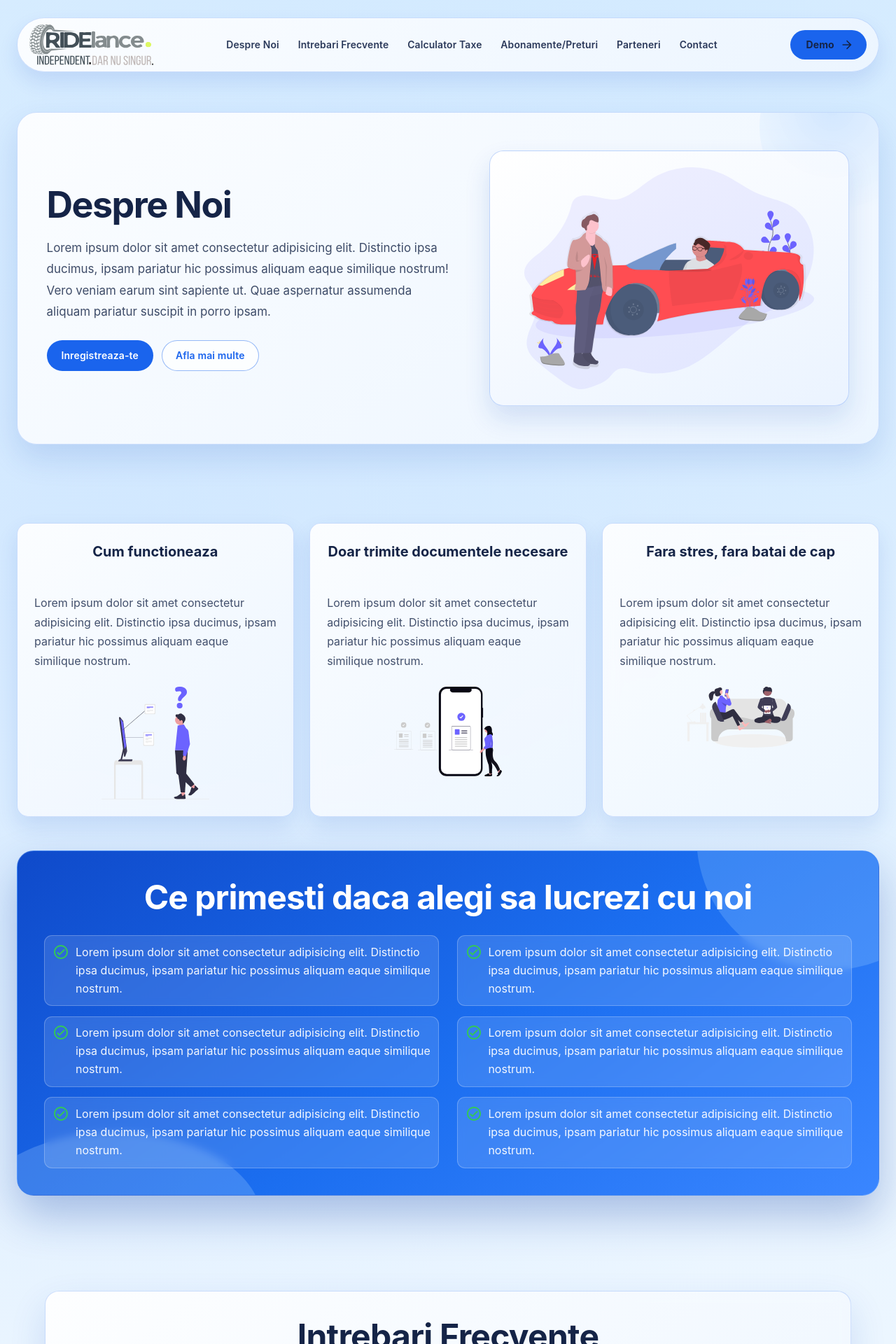
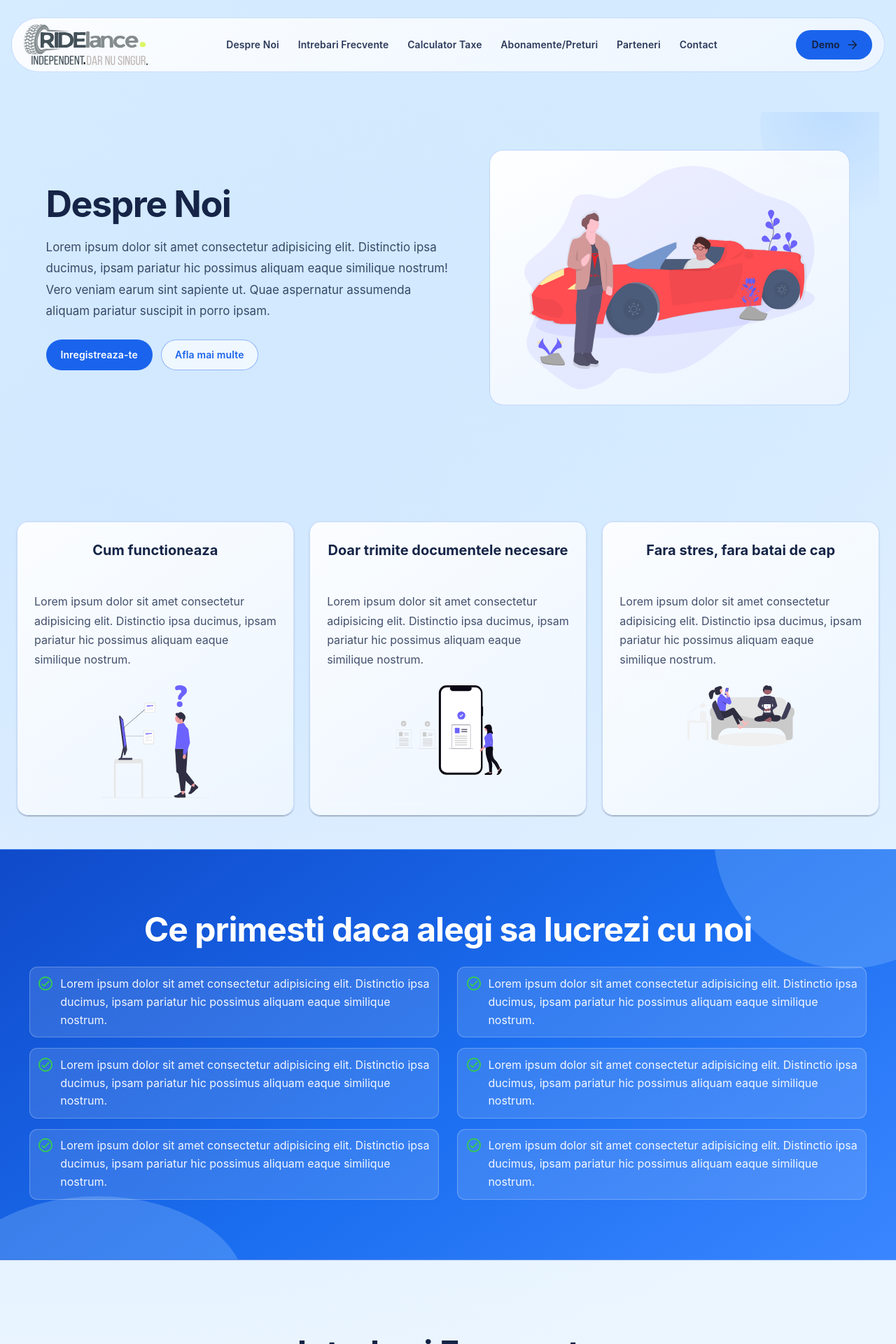
Before and after one commit to Cezart2332/ridelance, a React (Vite) app: page / in a window 1280 px wide. Shown: the top 1920 px of the page at 70% size. Built offline with nearby package versions, Linux system fonts and the light colour scheme.

Commit message:
Refactor import statement for App component to remove file extension

```diff
--- a/src/App.tsx
+++ b/src/App.tsx
@@ -1,4 +1,4 @@
-import { useState } from "react"
+import { useEffect, useState } from "react"
 import {
   Accordion,
   AccordionDetails,
@@ -147,6 +147,20 @@ function App() {
   const [normCASS, setNormCASS] = useState(0)
   const [netIncomeRealSystem, setNetIncomeRealSystem] = useState(0)
   const [netIncomeNormaSystem, setNetIncomeNormaSystem] = useState(0)
+  const [isNavPinned, setIsNavPinned] = useState(false)
+
+  useEffect(() => {
+    const onScroll = () => {
+      setIsNavPinned(window.scrollY > 10)
+    }
+
+    onScroll()
+    window.addEventListener("scroll", onScroll, { passive: true })
+
+    return () => {
+      window.removeEventListener("scroll", onScroll)
+    }
+  }, [])
 
   const scrollToSection = (id: string) => {
     const section = document.getElementById(id)
@@ -273,20 +287,40 @@ function App() {
             transition: "none !important",
           },
         },
+        "& .section-shell": {
+          borderRadius: "0 !important",
+          border: "none !important",
+          backdropFilter: "none !important",
+          background: "transparent !important",
+        },
       }}
     >
       <AppBar
         position="sticky"
         elevation={0}
         sx={{
-          top: 12,
-          backgroundColor: "transparent",
+          top: isNavPinned ? 0 : 12,
+          backgroundColor: isNavPinned ? alpha("#EAF4FF", 0.92) : "transparent",
           color: palette.ink,
-          boxShadow: "none",
           zIndex: (theme) => theme.zIndex.appBar,
+          backdropFilter: isNavPinned ? "blur(6px)" : "none",
+          transition: "top 280ms ease, background-color 280ms ease, backdrop-filter 280ms ease",
         }}
       >
-        <Container maxWidth="xl" sx={{ py: { xs: 1.2, md: 1.6 } }}>
+        <Box
+          sx={{
+            width: "100%",
+            py: { xs: isNavPinned ? 0 : 1.2, md: isNavPinned ? 0 : 1.6 },
+            transition: "padding 280ms ease",
+          }}
+        >
+          <Box
+            sx={{
+              width: isNavPinned ? "100%" : { xs: "calc(100% - 16px)", md: "min(1536px, calc(100% - 32px))" },
+              mx: "auto",
+              transition: "width 320ms ease",
+            }}
+          >
             <Toolbar disableGutters sx={{ minHeight: "unset" }}>
               <Paper
                 className="reveal"
@@ -296,13 +330,19 @@ function App() {
                   width: "100%",
                   px: { xs: 1.2, sm: 1.7, md: 2.1 },
                   py: { xs: 1.1, md: 1.15 },
-                borderRadius: { xs: 4, md: 999 },
+                  borderRadius: isNavPinned ? 0 : { xs: 4, md: 999 },
                   display: "flex",
                   alignItems: "center",
                   gap: { xs: 0.8, md: 1.8 },
                   flexWrap: { xs: "wrap", md: "nowrap" },
                   animationDelay: "30ms",
-                boxShadow: `0 14px 28px ${alpha("#154AC5", 0.12)}`,
+                  border: `1px solid ${alpha(palette.primary, isNavPinned ? 0.16 : 0.2)}`,
+                  background: isNavPinned
+                    ? `linear-gradient(180deg, ${alpha("#F4FAFF", 0.98)} 0%, ${alpha("#ECF6FF", 0.98)} 100%)`
+                    : glassPanelSx.background,
+                  backdropFilter: isNavPinned ? "none" : "blur(10px)",
+                  transition:
+                    "border-radius 320ms ease, box-shadow 320ms ease, background 320ms ease, backdrop-filter 320ms ease",
                 }}
               >
               <Box
@@ -381,7 +421,8 @@ function App() {
               </Button>
               </Paper>
             </Toolbar>
-        </Container>
+          </Box>
+        </Box>
       </AppBar>
 
       <Box
@@ -396,7 +437,7 @@ function App() {
       >
         <Container maxWidth="xl">
           <Paper
-            className="reveal"
+            className="reveal section-shell"
             elevation={0}
             sx={{
               ...glassPanelSx,
@@ -405,7 +446,6 @@ function App() {
               position: "relative",
               overflow: "hidden",
               animationDelay: "90ms",
-              boxShadow: `0 20px 44px ${alpha("#0D44BA", 0.14)}`,
               "&::before": {
                 content: '""',
                 position: "absolute",
@@ -518,7 +558,6 @@ function App() {
                     borderRadius: { xs: 4, md: 5 },
                     border: `1px solid ${alpha(palette.primary, 0.24)}`,
                     background: `linear-gradient(155deg, ${alpha("#FFFFFF", 0.96)} 0%, ${alpha("#EAF3FF", 0.96)} 100%)`,
-                    boxShadow: `0 18px 36px ${alpha("#0E44BB", 0.14)}`,
                   }}
                 >
                   <Box
@@ -559,7 +598,6 @@ function App() {
                   position: "relative",
                   overflow: "hidden",
                   animationDelay: `${150 + index * 85}ms`,
-                  boxShadow: `0 14px 30px ${alpha("#0F46BE", 0.12)}`,
                   "&::before": {
                     content: '""',
                     display: "none",
@@ -596,20 +634,15 @@ function App() {
         </Container>
       </Box>
 
-      <Box sx={{ position: "relative", zIndex: 1, pb: { xs: 5.5, md: 8.5 } }}>
-        <Container maxWidth="xl">
-          <Paper
-            className="reveal"
-            elevation={0}
+      <Box
         sx={{
-              p: { xs: 3, md: 4.8 },
-              borderRadius: { xs: 4, md: 6 },
-              border: `1px solid ${alpha("#9EC6FF", 0.3)}`,
+          position: "relative",
+          zIndex: 1,
+          py: { xs: 5.5, md: 8.5 },
           background: "linear-gradient(145deg, #0F4ACA 0%, #1B6EF0 54%, #3A86FF 100%)",
-              position: "relative",
+          borderTop: `1px solid ${alpha("#8DBBFF", 0.35)}`,
+          borderBottom: `1px solid ${alpha("#8DBBFF", 0.35)}`,
           overflow: "hidden",
-              animationDelay: "260ms",
-              boxShadow: `0 28px 62px ${alpha("#0B3BA3", 0.3)}`,
           "&::before": {
             content: '""',
             position: "absolute",
@@ -632,6 +665,8 @@ function App() {
           },
         }}
       >
+        <Container maxWidth="xl" className="reveal" sx={{ position: "relative", zIndex: 1, animationDelay: "260ms" }}>
+          <Box sx={{ p: { xs: 1, md: 2.2 } }}>
             <Typography
               variant="h3"
               gutterBottom
@@ -640,8 +675,6 @@ function App() {
                 fontWeight: 700,
                 textAlign: "center",
                 letterSpacing: "-0.02em",
-                position: "relative",
-                zIndex: 1,
               }}
             >
               Ce primesti daca alegi sa lucrezi cu noi
@@ -652,8 +685,6 @@ function App() {
                 display: "grid",
                 gridTemplateColumns: { xs: "1fr", md: "1fr 1fr" },
                 gap: { xs: 2, md: 3.2 },
-                position: "relative",
-                zIndex: 1,
               }}
             >
               {[0, 1].map((column) => (
@@ -679,7 +710,7 @@ function App() {
                 </Stack>
               ))}
             </Box>
-          </Paper>
+          </Box>
         </Container>
       </Box>
 
@@ -689,19 +720,19 @@ function App() {
           position: "relative",
           zIndex: 1,
           scrollMarginTop: sectionScrollMargin,
+          borderTop: `1px solid ${alpha(palette.primary, 0.16)}`,
           py: { xs: 5.5, md: 8.5 },
         }}
       >
         <Container maxWidth="lg">
           <Paper
-            className="reveal"
+            className="reveal section-shell"
             elevation={0}
             sx={{
               ...glassPanelSx,
               p: { xs: 3, md: 4.5 },
               borderRadius: { xs: 4, md: 5 },
               animationDelay: "340ms",
-              boxShadow: `0 22px 52px ${alpha("#1147BD", 0.14)}`,
             }}
           >
             <Typography variant="h3" sx={sectionTitleSx}>
@@ -758,19 +789,19 @@ function App() {
           position: "relative",
           zIndex: 1,
           scrollMarginTop: sectionScrollMargin,
+          borderTop: `1px solid ${alpha(palette.primary, 0.16)}`,
           py: { xs: 5.5, md: 8.8 },
         }}
       >
         <Container maxWidth="lg">
           <Paper
-            className="reveal"
+            className="reveal section-shell"
             elevation={0}
             sx={{
               ...glassPanelSx,
               p: { xs: 2.8, md: 4.2 },
               borderRadius: { xs: 4, md: 5 },
               animationDelay: "410ms",
-              boxShadow: `0 24px 54px ${alpha("#1248BE", 0.15)}`,
             }}
           >
             <Typography variant="h3" sx={sectionTitleSx}>
@@ -952,19 +983,19 @@ function App() {
           position: "relative",
           zIndex: 1,
           scrollMarginTop: sectionScrollMargin,
+          borderTop: `1px solid ${alpha(palette.primary, 0.16)}`,
           py: { xs: 5.5, md: 8.8 },
         }}
       >
         <Container maxWidth="xl">
           <Paper
-            className="reveal"
+            className="reveal section-shell"
             elevation={0}
             sx={{
               ...glassPanelSx,
               p: { xs: 3, md: 4.5 },
               borderRadius: { xs: 4, md: 5 },
               animationDelay: "480ms",
-              boxShadow: `0 22px 50px ${alpha("#1247BF", 0.14)}`,
             }}
           >
             <Typography variant="h3" gutterBottom sx={sectionTitleSx}>
@@ -997,14 +1028,7 @@ function App() {
                     ...glassPanelSx,
                     height: "100%",
                     borderRadius: 4,
-                    background:
-                      index === 1
-                        ? `linear-gradient(155deg, ${alpha("#E4F1FF", 0.96)} 0%, ${alpha("#CFE5FF", 0.92)} 100%)`
-                        : `linear-gradient(155deg, ${alpha("#FFFFFF", 0.95)} 0%, ${alpha("#F1F7FF", 0.92)} 100%)`,
-                    boxShadow:
-                      index === 1
-                        ? `0 24px 54px ${alpha("#0D44B9", 0.18)}`
-                        : `0 16px 36px ${alpha("#0D44B9", 0.12)}`,
+                    background: `linear-gradient(155deg, ${alpha("#FFFFFF", 0.95)} 0%, ${alpha("#F1F7FF", 0.92)} 100%)`,
                     transform: index === 1 ? { xs: "none", md: "translateY(-8px)" } : "none",
                     "&:hover": {
                       borderColor: alpha(palette.primary, 0.34),
@@ -1031,19 +1055,19 @@ function App() {
           position: "relative",
           zIndex: 1,
           scrollMarginTop: sectionScrollMargin,
+          borderTop: `1px solid ${alpha(palette.primary, 0.16)}`,
           py: { xs: 5.5, md: 8.5 },
         }}
       >
         <Container maxWidth="lg">
           <Paper
-            className="reveal"
+            className="reveal section-shell"
             elevation={0}
             sx={{
               ...glassPanelSx,
               p: { xs: 3, md: 4.5 },
               borderRadius: { xs: 4, md: 5 },
               animationDelay: "560ms",
-              boxShadow: `0 20px 48px ${alpha("#1047BD", 0.13)}`,
             }}
           >
             <Typography variant="h3" gutterBottom sx={sectionTitleSx}>
@@ -1079,7 +1103,6 @@ function App() {
                     justifyContent: "center",
                     minHeight: { xs: 74, md: 86 },
                     minWidth: { xs: 180, md: 210 },
-                    boxShadow: `0 12px 26px ${alpha("#1148C1", 0.1)}`,
                     "&:hover": {
                       transform: "translateY(-3px)",
                     },
@@ -1125,19 +1148,19 @@ function App() {
           position: "relative",
           zIndex: 1,
           scrollMarginTop: sectionScrollMargin,
+          borderTop: `1px solid ${alpha(palette.primary, 0.16)}`,
           py: { xs: 5.8, md: 8.5 },
         }}
       >
         <Container maxWidth="md" sx={{ textAlign: "center" }}>
           <Paper
-            className="reveal"
+            className="reveal section-shell"
             elevation={0}
             sx={{
               ...glassPanelSx,
               p: { xs: 3, md: 4.5 },
               borderRadius: { xs: 4, md: 5 },
               animationDelay: "620ms",
-              boxShadow: `0 24px 54px ${alpha("#1046BE", 0.15)}`,
             }}
           >
             <Typography variant="h3" gutterBottom sx={sectionTitleSx}>
--- a/src/main.tsx
+++ b/src/main.tsx
@@ -2,7 +2,7 @@ import { CssBaseline, ThemeProvider, createTheme } from '@mui/material'
 import { alpha } from '@mui/material/styles'
 import { StrictMode } from 'react'
 import { createRoot } from 'react-dom/client'
-import App from './App.tsx'
+import App from './App'
 
 const sfFontStack = [
   '"SF Compact Display"',
```
Lines whose indentation alone changed are shown as unchanged.
